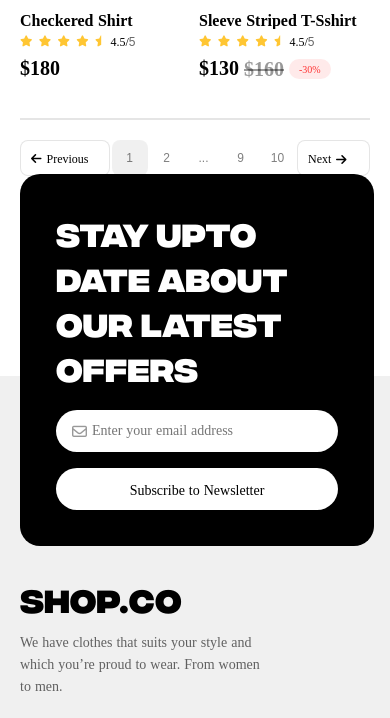
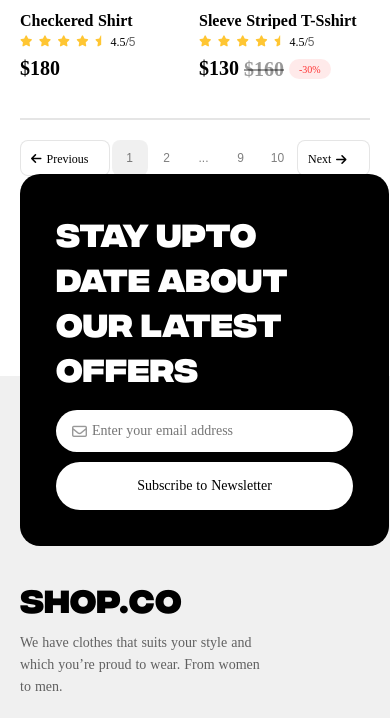
Before and after one commit to nguyenmanhdung29062003/MD_MANLYSHOP, a plain HTML site: page index.html in a window 390 px wide. Shown: the part 996-1714 px from the top of the page. Drawn offline with Linux system fonts and the light colour scheme; a web font is replaced by a local one.

Commit message:
update version3

```diff
--- a/responsive.css
+++ b/responsive.css
@@ -456,7 +456,7 @@
     .stayupdate_form_email>input {
         font-family: Satoshi;
         font-size: 14px;
-        width: 200px;
+        width: 250px;
         font-weight: 400;
         text-align: left;
         padding: 10px 5px 10px 5px;
@@ -467,7 +467,6 @@
     }
 
     #subscribe {
-        height: 42px;
         width: 100%;
         padding: 12px 16px 12px 16px;
         border-radius: 62px;
```
